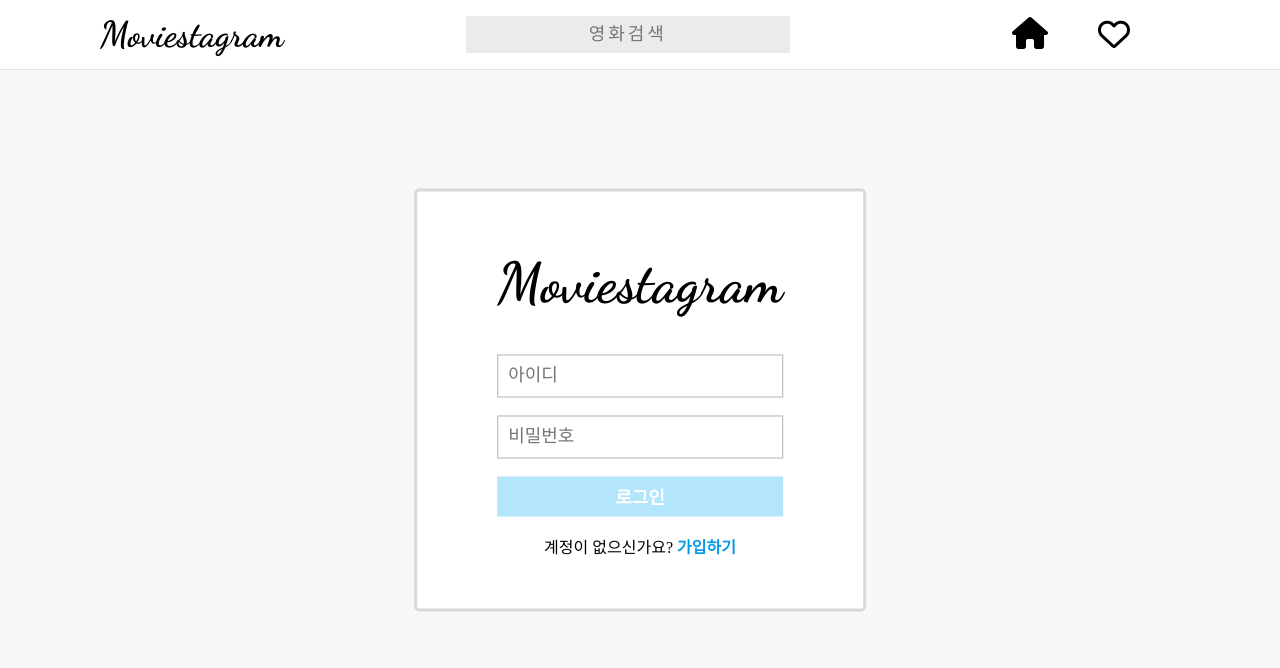
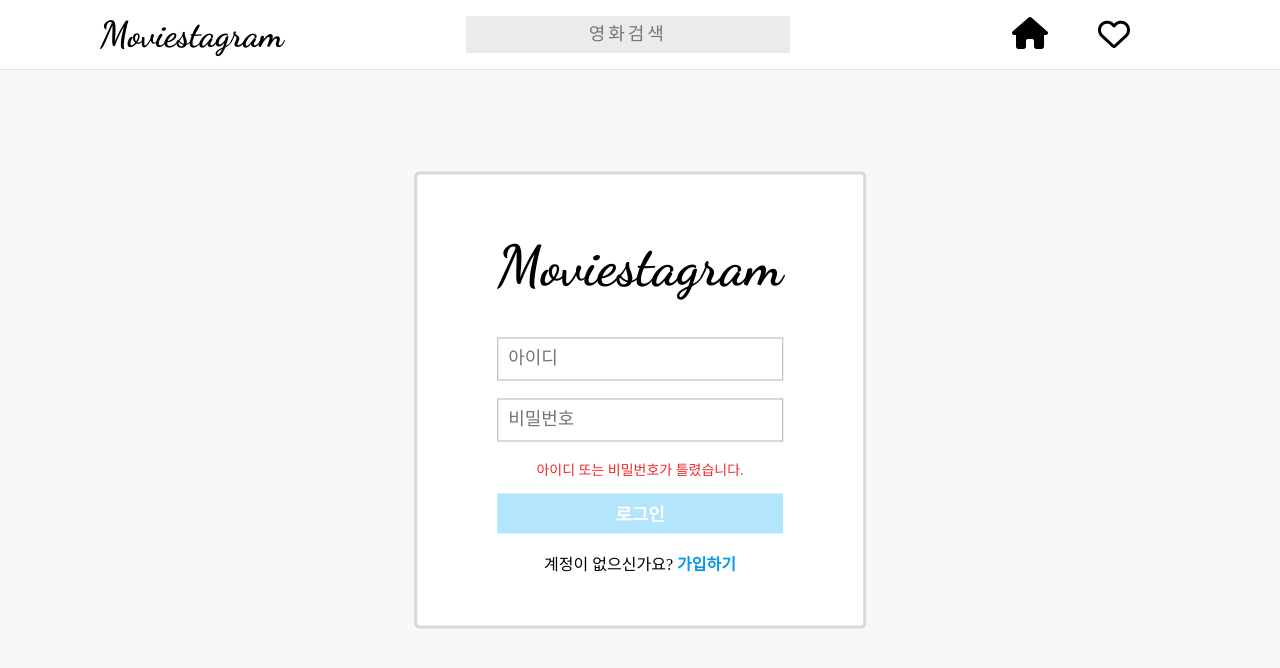
Before and after one commit to HyeBinYang/Moviestagram, a React (Create React App) app in the folder client/: page / in a window 1280 px wide. Both pictures are taken after a click on the button "로그인". Shown: the top 668 px of the page. Built offline with nearby package versions, Linux system fonts and the light colour scheme; no server answers.

Commit message:
Add loginForm error message

```diff
--- a/client/src/components/auth/LoginForm.css
+++ b/client/src/components/auth/LoginForm.css
@@ -47,6 +47,12 @@
   box-shadow: 0 0 2px 4px #90caf9;
 }
 
+.loginform__errormsg {
+  margin-top: 0;
+  color: #f62828;
+  font-size: 14px;
+}
+
 .loginform__btn {
   width: 100%;
   height: 40px;
--- a/client/src/components/auth/LoginForm.tsx
+++ b/client/src/components/auth/LoginForm.tsx
@@ -16,6 +16,7 @@ export default function LoginForm() {
     userName: "",
     password: "",
   });
+  const [loginError, setLoginError] = useState(false);
 
   const onChangeInput = useCallback((e: any) => setLoginForm({ [e.target.name]: e.target.value }), []);
 
@@ -23,7 +24,7 @@ export default function LoginForm() {
     axios
       .post("/auth/login", loginForm)
       .then(onLoginSuccess)
-      .catch((err) => console.log(err));
+      .catch((err) => setLoginError(true));
   }, [loginForm]);
 
   const onSilentRefresh = useCallback(() => {
@@ -60,6 +61,7 @@ export default function LoginForm() {
         name="password"
         value={loginForm.password}
       />
+      {loginError ? <p className="loginform__errormsg">아이디 또는 비밀번호가 틀렸습니다.</p> : null}
       <button onClick={onLogin} className="loginform__btn">
         로그인
       </button>
```
